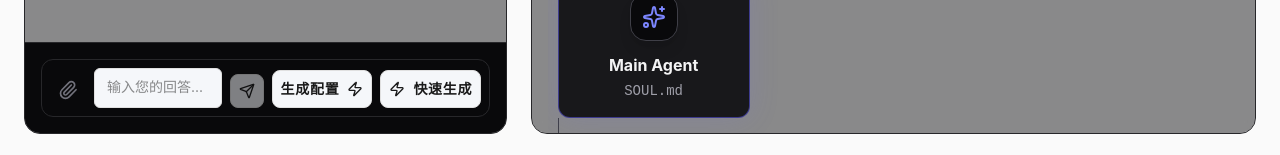
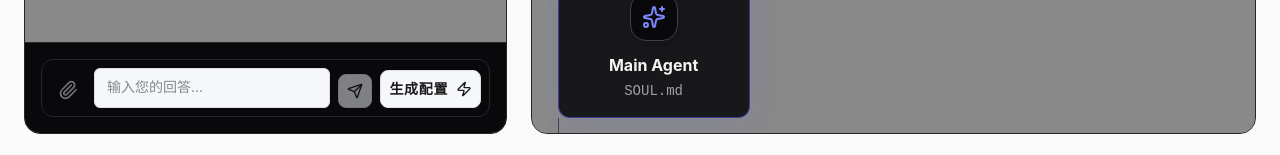
Before and after one commit to hasd52636-a11y/clawAISoulbuilder, a React (Vite) app: page / in a window 1280 px wide. Shown: the part 642-797 px from the top of the page. Built offline with nearby package versions, Linux system fonts and the light colour scheme.

Commit message:
feat: 移除快速生成按钮，保留发送和生成配置按钮

```diff
--- a/App.tsx
+++ b/App.tsx
@@ -2501,22 +2501,6 @@ Stores short-term memory and active variables.`);
                 <span className="hidden sm:inline text-sm font-bold tracking-wider">{generateButtonActive ? '✓ 已发送' : t.compile}</span>
                 {generateButtonActive ? <Check className="w-4 h-4" /> : <Zap className="w-4 h-4" />}
               </button>
-              {/* 快速生成按钮 */}
-              <button
-                onClick={() => {
-                  if (!isLoggedIn) {
-                    setShowLoginModal(true);
-                    return;
-                  }
-                  handleQuickGenerate();
-                }}
-                disabled={isCompiling}
-                className="p-2 bg-green-600 text-white rounded-lg hover:bg-green-500 transition-colors disabled:opacity-50 disabled:hover:bg-green-600 flex items-center gap-2"
-                title="快速生成配置"
-              >
-                <Zap className="w-4 h-4" />
-                <span className="hidden sm:inline text-sm font-bold tracking-wider">快速生成</span>
-              </button>
             </div>
           </div>
         </section>
```
